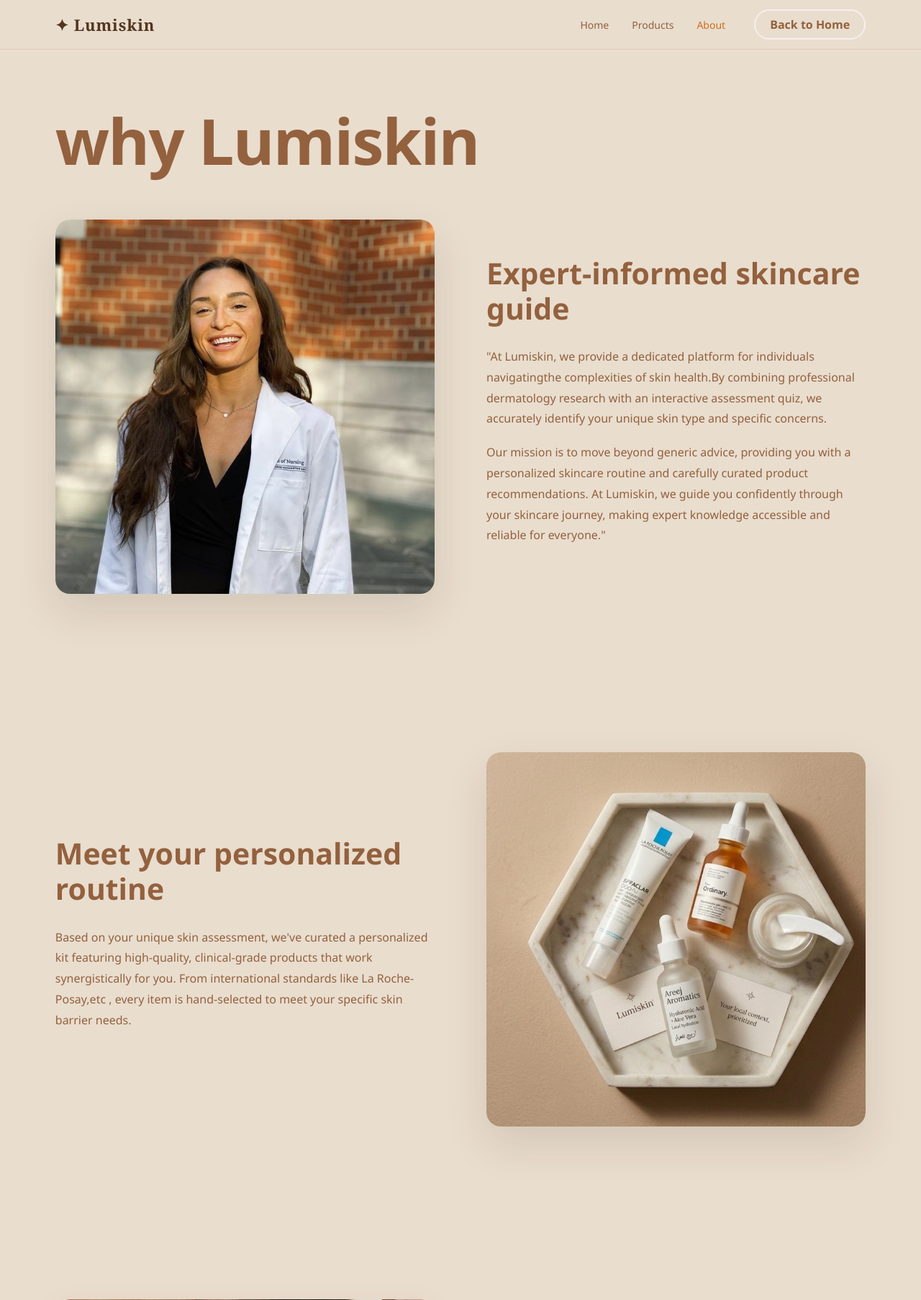
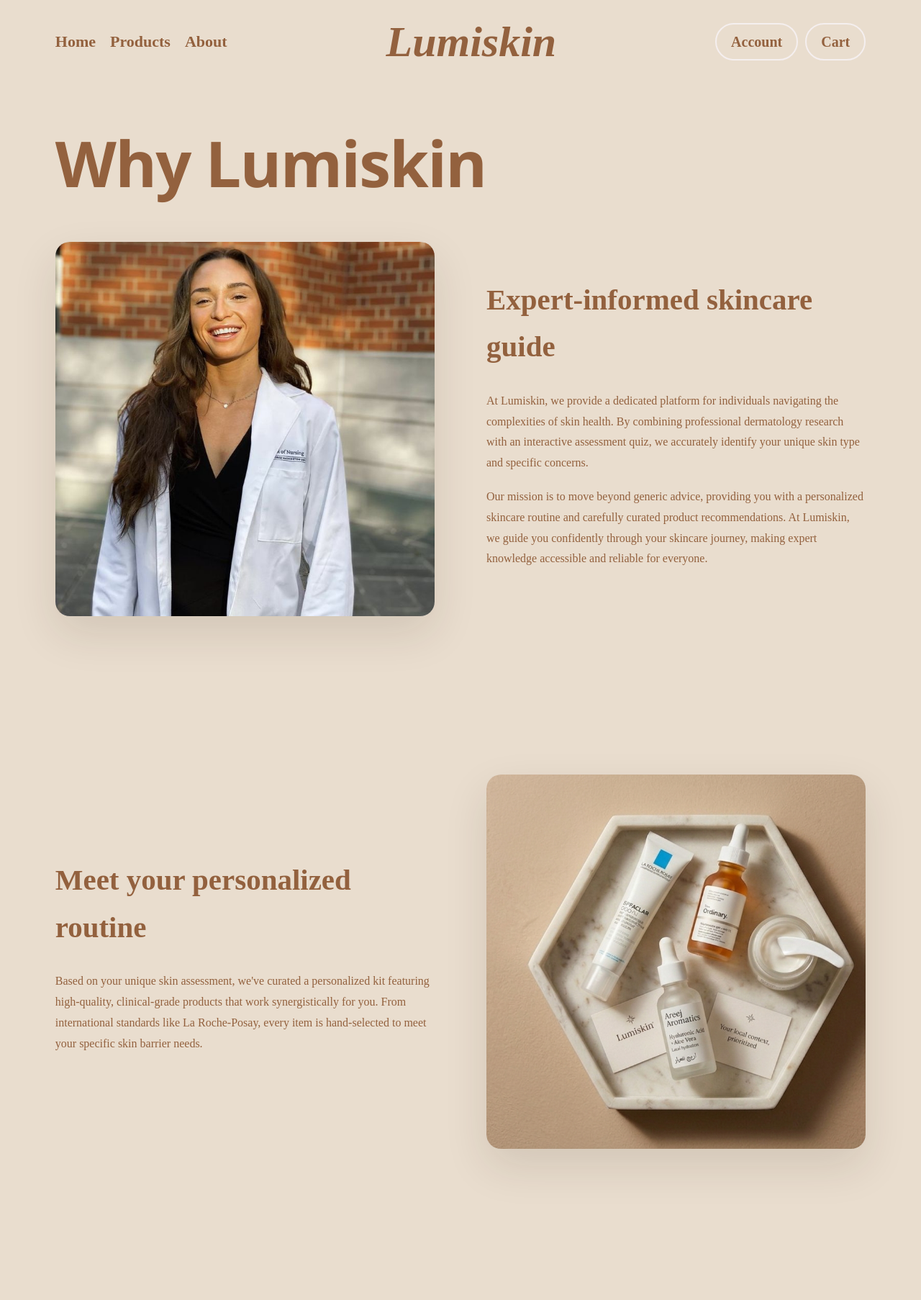
Before and after one commit to nour2403031-art/lumiskin, a web app: file lumiskin-main (1)/lumiskin-main/html/about.html in a window 1280 px wide. Shown: the top 1806 px of the page at 72% size. Run offline with its HTML, style and script files only (its server is not run), Linux system fonts and the light colour scheme.

Commit message:
Refactor header and navigation styles in newstyle.css; update about.html and login.html for improved layout and accessibility

```diff
--- a/lumiskin-main (1)/lumiskin-main/css/newstyle.css
+++ b/lumiskin-main (1)/lumiskin-main/css/newstyle.css
@@ -1,5 +1,5 @@
-:root{
-     --bg:          rgb(233, 221, 206);
+:root {
+    --bg:          rgb(233, 221, 206);
     --surface:     rgb(243, 241, 238);
     --brown-dark:  rgb(83, 54, 30);
     --brown-mid:   rgb(147, 97, 62);
@@ -9,123 +9,134 @@
     --nav-bg:      rgb(233, 221, 206);
 }
 
-*{
-    margin:0;
-    padding:0;
+* {
+    margin: 0;
+    padding: 0;
     box-sizing: border-box;
 }
 
-body{
+body {
     background-color: var(--bg);
-    color:var(--brown-mid);
-    font-family: 'Segoe UI', Arial,sans-serif;
+    color: var(--brown-mid);
     font-weight: 300;
+    line-height: 1.6;
 }
 
-.navbar {
-    position: sticky;
+/* --- New Header Styles --- */
+header {
+    width: 100%;
+    padding: 0px 0px;
+    position: absolute; /* Header floats over content */
     top: 0;
-    z-index: 100;
-    background: var(--nav-bg);
-    border-bottom: 1px solid rgba(147, 97, 62, 0.15);
-    padding: 0 6%;
+    left: 0;
+    z-index: 1000;
+    display: flex;
+    flex-direction: column;
 }
-.nav-inner {
-    max-width: 1280px;
-    margin: 0 auto;
-    height: 68px;
+
+.container {
     display: flex;
     align-items: center;
-    gap: 40px;
+    justify-content: space-between;
+    margin: 10px 6%;
 }
 
 .logo {
-    font-family: Georgia, 'Times New Roman', serif;
-    font-size: 22px;
-    font-weight: 700;
-    color: var(--brown-dark);
+    display: flex;
+    align-items: center;
+    gap: 10px;
     text-decoration: none;
-    letter-spacing: 0.04em;
-    margin-right: auto;
 }
 
-.nav-links {
+.logotext {
+    color: var(--brown-mid);
+    font-size: 60px;
+    font-weight: bold;
+}
+
+nav ul.navbuttons {
     list-style: none;
     display: flex;
-    gap: 32px;
+    gap: 20px;
+    margin: 0;
+    padding: 0;
 }
 
-.nav-links a {
+nav a {
     text-decoration: none;
-    font-size: 14px;
-    font-weight: 400;
     color: var(--brown-mid);
-    transition: color 0.3s ease;
-}
-
-.nav-links a:hover,
-.nav-links a.active {
-    color: var(--accent);
-}
-
-.nav-cta { display: inline-block;
-    padding: 8px 20px;
-    background: transparent;
-    color: var(--brown-mid);
-    border: 2px solid rgb(245, 239, 239);
-    border-radius: 50px;
-    font-size: 16px;
-    font-weight: 900;
-    text-decoration: none;
-    white-space: nowrap;
+    font-size: 22px;
+    position: relative;
+    padding: 5px 0;
     transition: all 0.3s ease;
 }
 
-.nav-cta:hover {
-      background: rgb(243, 241, 238);
+nav a::after {
+    content: '';
+    height: 2px;
+    background-color: var(--surface);
+    position: absolute;
+    bottom: 0;
+    left: 0;
+    width: 0;
+    transition: width 0.3s ease;
+}
+
+nav a:hover::after {
+    width: 100%;
+}
+
+.nav-buttons {
+    display: flex;
+    gap: 10px;
+}
+
+.btn-secondary {
+    display: block;
+    padding: 8px 20px;
+    border-radius: 50px;
+    border: 2px solid rgb(245, 239, 239);
+    background-color: transparent;
+    font-weight: 900;
+    transition: all 0.3s ease;
+    font-size: 20px;
+    text-decoration: none;
+    color: var(--brown-mid);
+}
+
+.btn-secondary:hover {
+    background-color: var(--surface);
     transform: translateY(-2px);
 }
 
+/* --- Section Adjustments --- */
 .about-section {
     max-width: 1280px;
     margin: 0 auto;
-    padding: 80px 6% 120px;
+    /* Increased padding to account for the absolute header height */
+    padding: 180px 6% 120px;
 }
 
-.header-container{
+.header-container {
    margin-bottom: 64px;
 }
 
 .main-title {
     font-family: 'Segoe UI', Arial, sans-serif;
-    font-size:clamp(52px,7vw,88px);
+    font-size: clamp(52px, 7vw, 88px);
     font-weight: 700;
     color: var(--brown-mid);
     line-height: 1.05;
     letter-spacing: -0.02em;
+}
 
-
-}
+/* Grid & Content Styles */
 .content-grid {
     display: grid;
     grid-template-columns: 1fr 1fr;
     gap: 72px;
     align-items: center;
 }
-
-
-.image-col{
-    opacity: 0;
-    transform: translateY(24px);
-    transition: opacity 0.9s ease, transform 0.9s ease;
-}
-
-.image-col.visible ,.text-col.visible {
-    opacity: 1;
-    transform: translateY(0);
-}
-
-
 
 .image-frame {
     position: relative;
@@ -139,210 +150,35 @@ body{
     width: 100%;
     height: 520px;
     object-fit: cover;
-    object-position: top center;
     display: block;
     transition: transform 0.6s ease;
-
 }
 
 .image-frame:hover img {
     transform: scale(1.04);
 }
 
-.image-badge{
-     position: absolute;
-    bottom: 20px;
-    left: 20px;
-    background: rgba(253,250,246,0.92);
-    backdrop-filter: blur(6px);
-    color: var(--brown-dark);
-    font-size: 12px;
-    font-weight: 500;
-    letter-spacing: 0.08em;
-    text-transform: uppercase;
-    padding: 8px 16px;
-    border-radius: 100px;
-    border: 1px solid rgba(194,137,90,0.25);
-
-}
-.text-col {
-    opacity: 0;
-    transform: translateY(24px);
-    transition: opacity 0.9s ease 0.2s, transform 0.9s ease 0.2s;
-}
-
-.text-col.visible {
-    opacity: 1;
-    transform: translateY(0);
-}
-
 .sub-title {
-    font-family: 'Segoe UI', Arial, sans-serif;
     font-size: clamp(28px, 3.2vw, 42px);
     font-weight: 700;
-    color: var(--brown-mid);
-    line-height: 1.2;
     margin-bottom: 28px;
 }
 
 .body-text {
     font-size: 16px;
     line-height: 1.8;
-    color: var(--brown-mid);
     margin-bottom: 18px;
 }
 
-.note {
-    font-size: 13px;
-    color: var(--brown-light);
-    margin-top: 4px;
-    margin-bottom: 36px;
-    line-height: 1.6;
-}
-
-.cta-btn {
-    display: inline-block;
-    padding: 14px 30px;
-    background: var(--brown-dark);
-    color: #fff;
-    border-radius: 100px;
-    font-size: 15px;
-    font-weight: 500;
-    text-decoration: none;
-    letter-spacing: 0.02em;
-    transition: background 0.2s, transform 0.15s;
-}
-
-.cta-btn:hover {
-    background: var(--accent-dark);
-    transform: translateY(-2px);
-}
-
-
-.curated-section{
-    max-width: 1280px;
-    margin:0 auto;
-    padding:100px 6% 140px;
-
-}
-.category-tag{
-    text-transform: uppercase;
-    letter-spacing: 2.5px;
-    font-size: 11px;
-    color: var(--accent);
-    font-weight: 700;
-    margin-bottom: 20px;
-    display:block;
-}
-
-.special-shadow {
-    box-shadow: 0 15px 45px rgba(100, 70, 50, 0.08) !important;
-}
-
-.curated-section .image-col,
-.curated-section .text-col {
-    opacity: 0;
-}
-
-.cta-btn.secondary {
-    background: #fff;
-    color: var(--brown-dark);
-    border: 1px solid rgba(46, 31, 20, 0.15);
-    margin-top: 24px;
-}
-.cta-btn.secondary:hover {
-    background: var(--nav-bg);
-}
-
-.curated-section .image-col.visible,
-.curated-section .text-col.visible {
-    opacity: 1;
-    transform: translateY(0);
-}
-
-.matching-section  {
-    max-width: 1280px;
-    margin: 0 auto;
-    padding: 100px 6% 140px;
-}
-.matching-section .image-col,
-.matching-section .text-col {
-    opacity: 0;
-    transform: translateY(24px);
-
-}
-
-.matching-section .image-col.visible,
-.matching-section .text-col.visible {
-    opacity: 1;
-    transform: translateY(0);
-}
-
-.category-tag {
-    text-transform: uppercase;
-    letter-spacing: 2px;
-    font-size: 11px;
-    color: var(--accent);
-    font-weight: 700;
-    margin-bottom: 16px;
-    display: block;
-}
-
-.reviews-section {
+.curated-section, .matching-section, .reviews-section {
     max-width: 1280px;
     margin: 0 auto;
     padding: 100px 6% 140px;
 }
 
-.reviews-header {
-    margin-bottom: 64px;
+/* Responsive */
+@media (max-width: 900px) {
+    .content-grid { grid-template-columns: 1fr; }
+    .logotext { font-size: 40px; }
+    nav a { font-size: 18px; }
 }
-
-.reviews-subtitle {
-    font-size: 18px;
-    color: var(--brown-light);
-    margin-top: 14px;
-    line-height: 1.6;
-}
-.reviews-gap {
-    margin-top: 120px;
-}
-
-.review-duration {
-    font-size: 13px;
-    font-weight: 700;
-    color: var(--accent);
-    text-transform: uppercase;
-    letter-spacing: 0.1em;
-    margin-bottom: 12px;
-}
-
-.review-quote {
-    font-size: 16px;
-    line-height: 1.8;
-    color: var(--brown-mid);
-    margin-bottom: 18px;
-    font-style: italic;
-}
-
-.review-author {
-    font-size: 14px;
-    font-weight: 600;
-    color: var(--brown-dark);
-    margin-top: 20px;
-}
-
-@media (max-width: 900px) {
-    .content-grid {
-        grid-template-columns: 1fr;
-        gap: 40px;
-    }
-    .image-frame img { height: 380px; }
-    .nav-links { display: none; }
-    .reviews-gap { margin-top: 60px; }
-}
-
-@media (max-width: 600px) {
-    .about-section { padding: 48px 5% 80px; }
-    .header-container { margin-bottom: 40px; }
-}
--- a/lumiskin-main (1)/lumiskin-main/html/about.html
+++ b/lumiskin-main (1)/lumiskin-main/html/about.html
@@ -3,38 +3,47 @@
     <head>
         <meta charset="UTF-8">
         <meta name="viewport" content="width=device-width, initial-scale=1.0">
-        <title>about lumiskin-personalized Skincare</title>
+        <title>About Lumiskin - Personalized Skincare</title>
         <link rel="stylesheet" href="../css/newstyle.css">
     </head>
     <body>
 
-        <nav class="navbar">
-            <div class="nav-inner">
-                <a href="index.html" class="logo">✦ Lumiskin</a>
-                <ul class="nav-links">
-                    <li><a href="index.html">Home</a></li>
-                    <li><a href="index.html#brand-section">Products</a></li>
-                    <li><a href="about.html" class="active">About</a></li>
+        <header>
+            <div class="container">
+                <nav>
+                    <ul class="navbuttons">
+                        <li><a href="index.html"><b>Home</b></a></li>
+                        <li><a href="index.html#brand-section"><b>Products</b></a></li>
+                        <li><a href="about.html"><b>About</b></a></li>
                     </ul>
-                <a href="index.html" class="nav-cta">Back to Home</a>
+                </nav>
+
+                <a href="index.html" class="logo">
+                    <div class="logotext"><i>Lumiskin</i></div>
+                </a>
+
+                <div class="nav-buttons">
+                    <a href="login.html" class="btn-secondary"><b>Account</b></a>
+                    <a href="cart.html" class="btn-secondary"><b>Cart</b></a>
                 </div>
-        </nav>
+            </div>
+        </header>
 
         <section class="about-section">
             <div class="header-container">
-                <h1 class="main-title">why Lumiskin</h1>
+                <h1 class="main-title">Why Lumiskin</h1>
             </div>
             <div class="content-grid">
-                <div class="image-col">
+                <div class="image-col visible">
                     <div class="image-frame">
                         <img src="../images/dr.png.jfif" alt="Lumiskin Dermatology professional">
                     </div>
                 </div>
-                <div class="text-col">
+                <div class="text-col visible">
                     <h2 class="sub-title">Expert-informed skincare guide</h2>
                     <p class="body-text">
-                        "At Lumiskin, we provide a dedicated platform for individuals navigatingthe
-                        complexities of skin health.By combining professional dermatology research
+                        At Lumiskin, we provide a dedicated platform for individuals navigating the
+                        complexities of skin health. By combining professional dermatology research
                         with an interactive assessment quiz, we accurately identify your unique
                         skin type and specific concerns.
                     </p>
@@ -42,41 +51,38 @@
                         Our mission is to move beyond generic advice, providing you with a personalized
                         skincare routine and carefully curated product recommendations.
                         At Lumiskin, we guide you confidently through your skincare journey,
-                        making expert knowledge accessible and reliable for everyone."
+                        making expert knowledge accessible and reliable for everyone.
                     </p>
                 </div>
             </div>
         </section>
 
         <section class="curated-section">
-            <div class="curated-container">
             <div class="content-grid">
-                    <div class="text-col">
+                <div class="text-col visible">
                     <h2 class="sub-title">Meet your personalized routine</h2>
                     <p class="body-text">
                         Based on your unique skin assessment, we've curated a personalized kit featuring high-quality,
                         clinical-grade products that work synergistically for you. From international standards like
-                            La Roche-Posay,etc , every item is hand-selected to meet your specific skin barrier needs.
+                        La Roche-Posay, every item is hand-selected to meet your specific skin barrier needs.
                     </p>
                 </div>
-                    <div class="image-col">
+                <div class="image-col visible">
                     <div class="image-frame">
                         <img src="../images/kit.png.png" alt="Lumiskin Curated routine">
                     </div>
                 </div>
             </div>
-            </div>
         </section>
-
 
         <section class="matching-section">
             <div class="content-grid">
-                <div class="image-col">
+                <div class="image-col visible">
                     <div class="image-frame special-shadow">
                         <img src="../images/Model.jpg.jfif" alt="Clinical results on skin">
                     </div>
                 </div>
-                <div class="text-col">
+                <div class="text-col visible">
                     <h2 class="sub-title">The power of Clinical Matching</h2>
                     <p class="body-text">
                         Real results come from dermatology-informed logic.
@@ -89,49 +95,28 @@
         </section>
 
         <section class="reviews-section">
-
             <div class="reviews-header">
                 <h1 class="main-title">Real Transformations</h1>
                 <p class="reviews-subtitle">Real skin. Real people. Real transformations.</p>
             </div>
 
             <div class="content-grid">
-                <div class="text-col">
+                <div class="text-col visible">
                     <p class="review-duration">After 4 Months</p>
                     <h2 class="sub-title">I finally enjoy my skincare routine</h2>
                     <p class="body-text">
                         "I realized I was using the wrong active ingredients for my specific barrier type.
                         After 4 months of my Clinical Matching protocol, the inflammation has subsided
-                        and my skin texture is finally smooth. It's the first time a routine actually
-                        made sense for my skin."
+                        and my skin texture is finally smooth."
                     </p>
-                    <p class="review-author">— Sara , Cairo</p>
+                    <p class="review-author">— Sara, Cairo</p>
                 </div>
-                <div class="image-col">
+                <div class="image-col visible">
                     <div class="image-frame">
-                        <img src="../images/before&after-2.jpg.jfif" alt="before and after - acne">
+                        <img src="../images/before&after-2.jpg.jfif" alt="before and after">
                     </div>
                 </div>
             </div>
-
-            <div class="content-grid reviews-gap">
-                <div class="image-col">
-                    <div class="image-frame">
-                        <img src="../images/before&after.png.png" alt="before and after - Rosacea">
-                    </div>
-                </div>
-                <div class="text-col">
-                    <p class="review-duration">After 8 Months</p>
-                    <h2 class="sub-title">Calm, balanced skin at last</h2>
-                    <p class="body-text">
-                        "I had struggled with rosacea and uneven skin tone for years. Within 8 months
-                        of following my Lumiskin routine, the redness reduced dramatically and my skin
-                        finally feels calm and balanced."
-                    </p>
-                    <p class="review-author">— Nour , Alexandria</p>
-                </div>
-            </div>
-
         </section>
 
         <script src="../js/script.js"></script>
--- a/lumiskin-main (1)/lumiskin-main/html/login.html
+++ b/lumiskin-main (1)/lumiskin-main/html/login.html
@@ -4,8 +4,8 @@
     <meta charset="UTF-8">
     <meta name="viewport" content="width=device-width, initial-scale=1.0">
     <title>Lumiskin - Login</title>
-    <link rel="stylesheet" href="style.css">
-    <script src="js.js"></script>
+    <link rel="stylesheet" href="../css/login.css">
+    <script src="../js/login.js"></script>
 </head>
 <body>
 
@@ -29,7 +29,7 @@
 
 <div class="split-layout">
     <div class="panel-image">
-        <img src="images/skin2.jpg" alt="Skincare">
+        <img src="../images/skin2.jpg" alt="Skincare">
         <p class="tagline">Time to invest in your <strong>SKIN</strong></p>
     </div>
 
```
Lines whose indentation alone changed are shown as unchanged.
